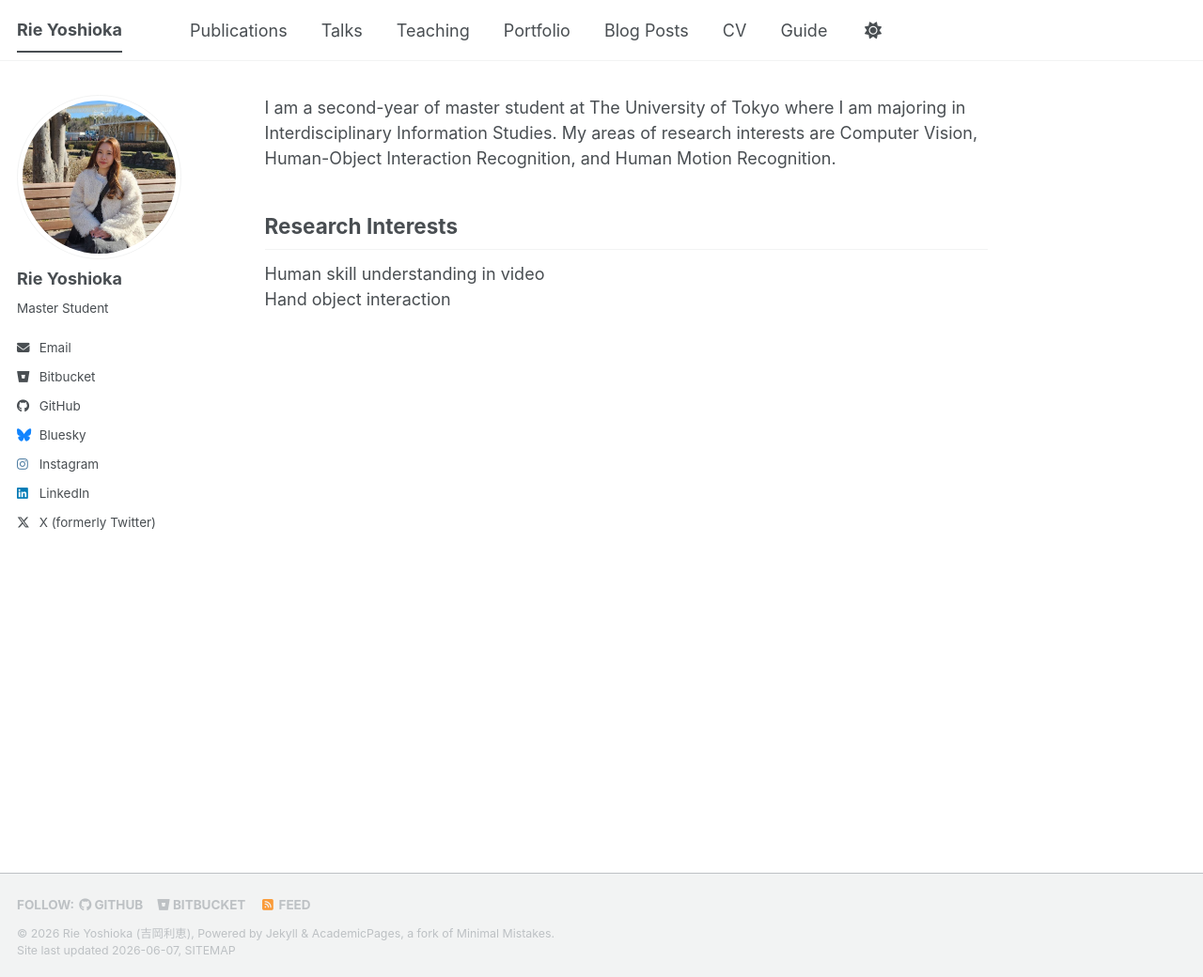
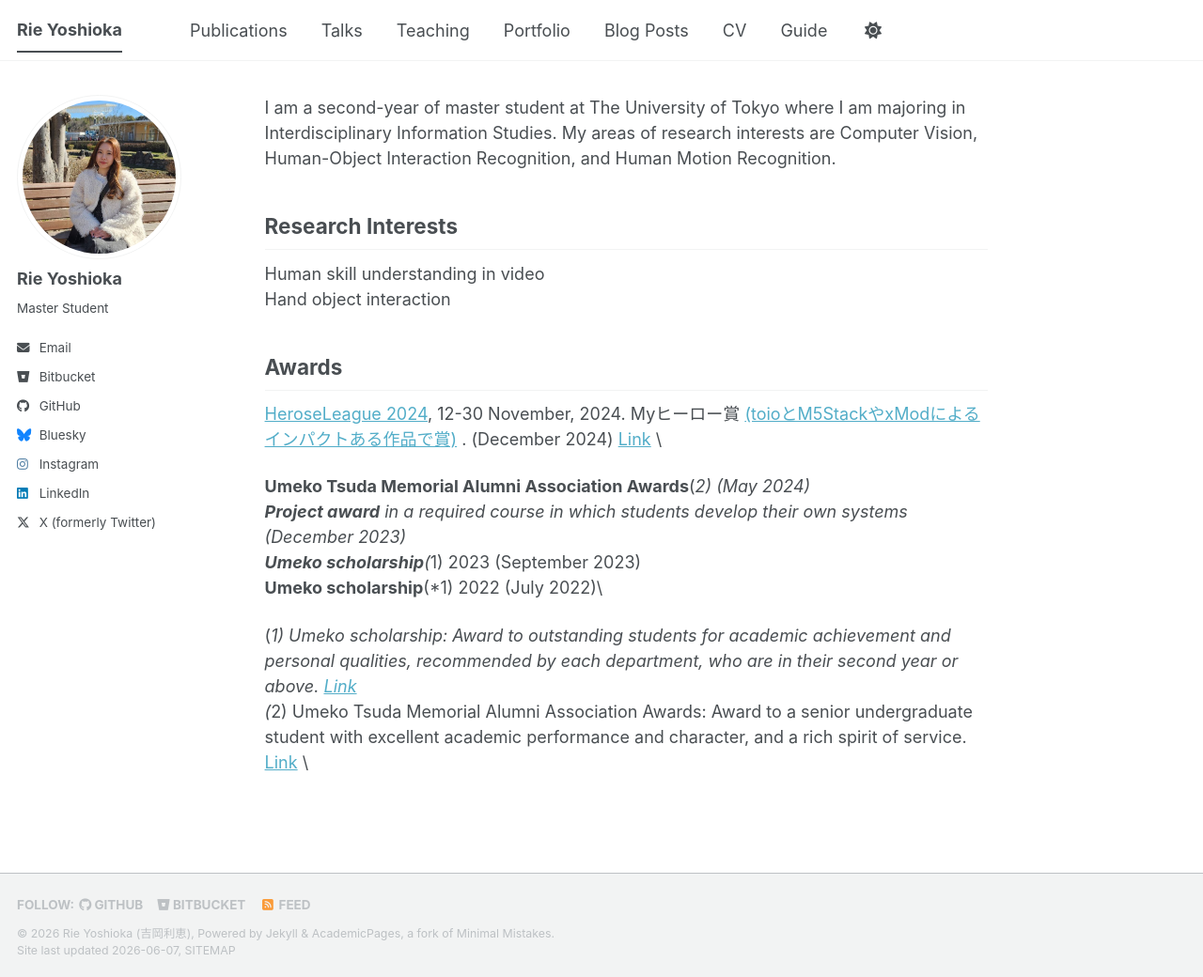
Before and after one commit to rie-yoshi/rie-yoshi.github.io, a Jekyll site: the page built from _pages/about.md, in a window 1280 px wide and 1040 px high. Shown: the whole window at 94% size. Built offline with Jekyll 4.4.1, drawn with Linux system fonts in a browser that asks for light colours; a script bundle is joined from its source files by our own code; library files that are not in the unit come from our copies.

Commit message:
Add awards section to about page
Added a section for awards received, including details and links.

```diff
--- a/_pages/about.md
+++ b/_pages/about.md
@@ -13,6 +13,18 @@ I am a second-year of master student at The University of Tokyo where I am major
 ## Research Interests
 Human skill understanding in video\
 Hand object interaction
+
+## Awards
+[HeroseLeague 2024](https://heroes-league.net/), 12-30 November, 2024. Myヒーロー賞 [(toioとM5StackやxModによるインパクトある作品で賞)](https://protopedia.net/event/hl2024#:~:text=toio%E3%81%A8M5Stack%E3%82%84xMod%E3%81%AB%E3%82%88%E3%82%8B%E3%82%A4%E3%83%B3%E3%83%91%E3%82%AF%E3%83%88%E3%81%82%E3%82%8B%E4%BD%9C%E5%93%81%E3%81%A7%E8%B3%9E%20by%20akichika) . (December 2024)  [Link](https://www.tsuda.ac.jp/news/2024/1227.html) \
+
+**Umeko Tsuda Memorial Alumni Association Awards**(*2) (May 2024)\
+**Project award** in a required course in which students develop their own systems (December 2023)\
+**Umeko scholarship**(*1) 2023 (September 2023)\
+**Umeko scholarship**(*1) 2022 (July 2022)\
+
+(*1) Umeko scholarship: Award to outstanding students for academic achievement and personal qualities, recommended by each department, who are in their second year or above. [Link](https://www.tsuda.ac.jp/student-life/scholarship/detail.html#:~:text=%E6%A2%85%E5%AD%90%E3%82%B9%E3%82%AB%E3%83%A9%E3%82%B7%E3%83%83%E3%83%97%EF%BC%88%E5%AD%A6%E6%A5%AD%EF%BC%89) \
+(*2) Umeko Tsuda Memorial Alumni Association Awards: Award to a senior undergraduate student with excellent academic performance and character, and a rich spirit of service. [Link](https://www.tsuda.ac.jp/student-life/scholarship/detail.html#:~:text=%E6%B4%A5%E7%94%B0%E6%A2%85%E5%AD%90%E8%A8%98%E5%BF%B5%E5%90%8C%E7%AA%93%E4%BC%9A%E8%B3%9E) \
+
 
 <!--
 Getting started
```
